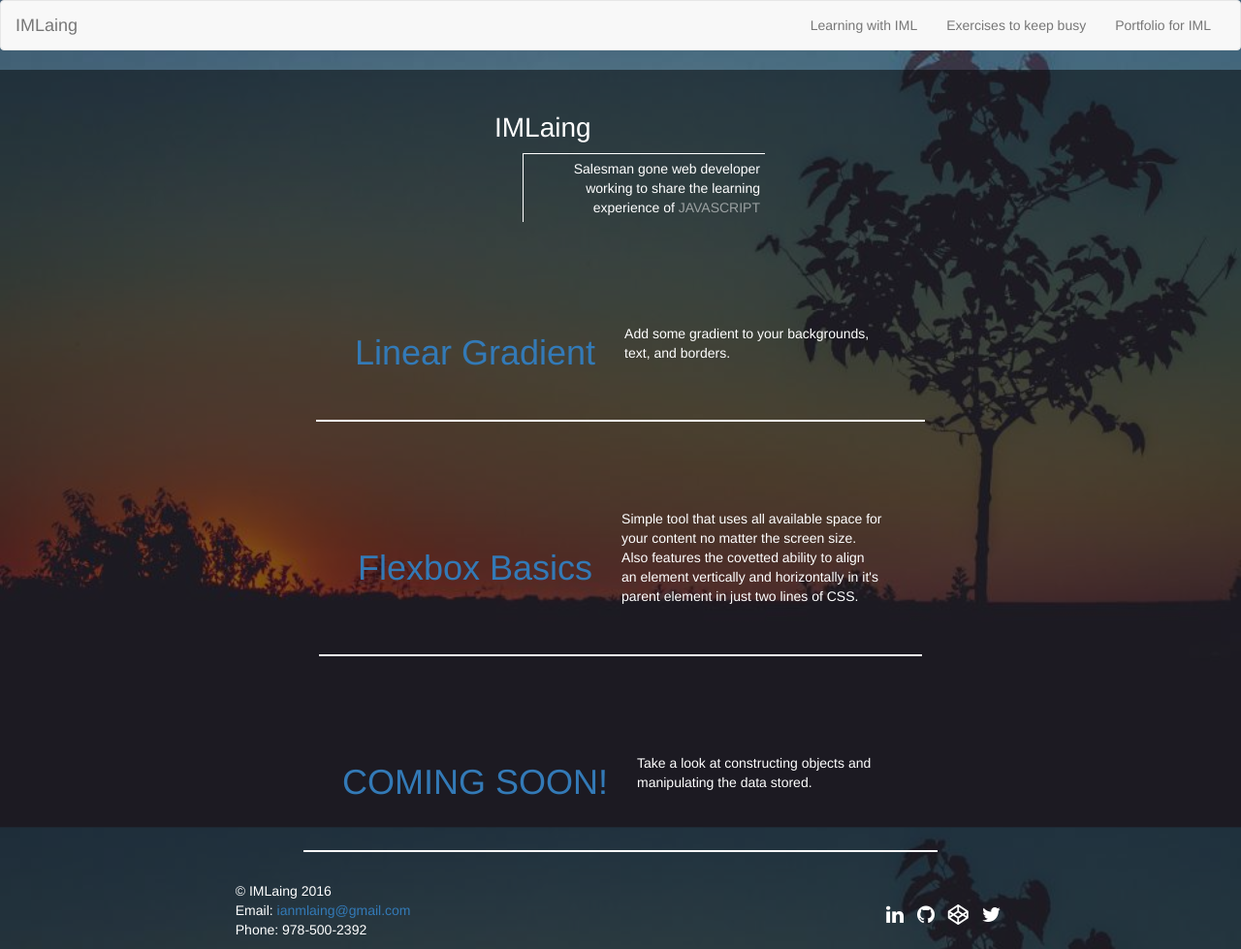
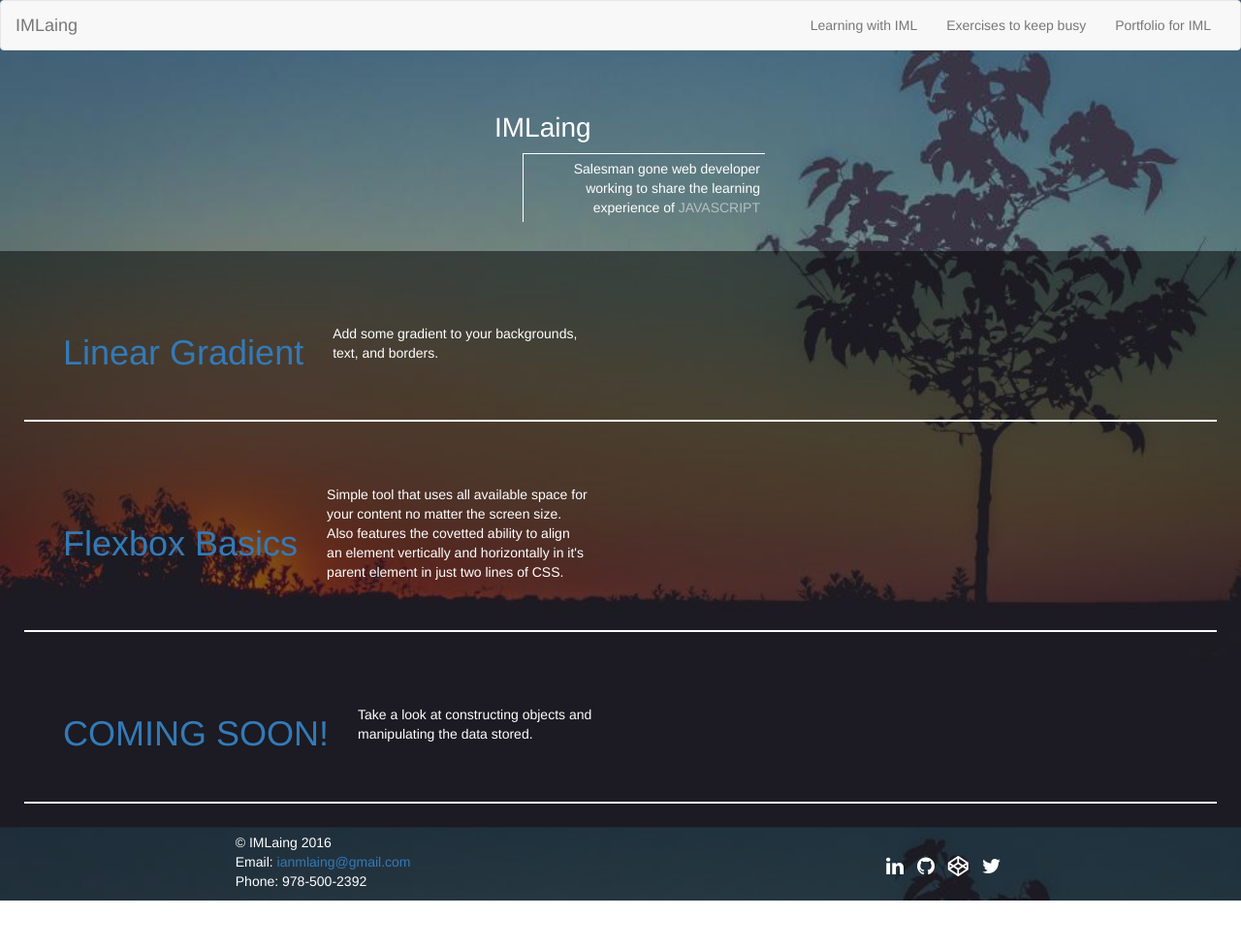
Before and after one commit to IMLaing/portfolio, a plain HTML site: page learning.html in a window 1280 px wide. Shown: the whole page at 97% size. After the commit the page ends 929 px from the top, so only its background shows below. Drawn offline with nearby package versions, Linux system fonts and the light colour scheme.

Commit message:
noticed intro had background on learning.html

```diff
--- a/learning.html
+++ b/learning.html
@@ -34,7 +34,7 @@
 		</div>
 	</div>
 </nav>
-<section class="contentFull learningBlockContainer">
+<section class="contentFull">
 
 	<div class="headerContainer">
 		<h1>IMLaing</h1>
@@ -46,6 +46,7 @@
 		<span class="quotes">NODE.JS</span>
 		</p>
 	</div>
+	<div class="learningBlockContainer">
 	<div class="learningBlock">
 		<a href="blogPost/linearGradient.html"><h1>Linear Gradient</h1></a>
 		<p>Add some gradient to your backgrounds, text, and borders.</p>
@@ -58,7 +59,7 @@
 		<a href="blogPost/linearGradient.html"><h1>COMING SOON!</h1></a>
 		<p>Take a look at constructing objects and manipulating the data stored.</p>
 	</div>
-
+	</div>
 
 	<footer>
 		<div class="footerContainer">
```
